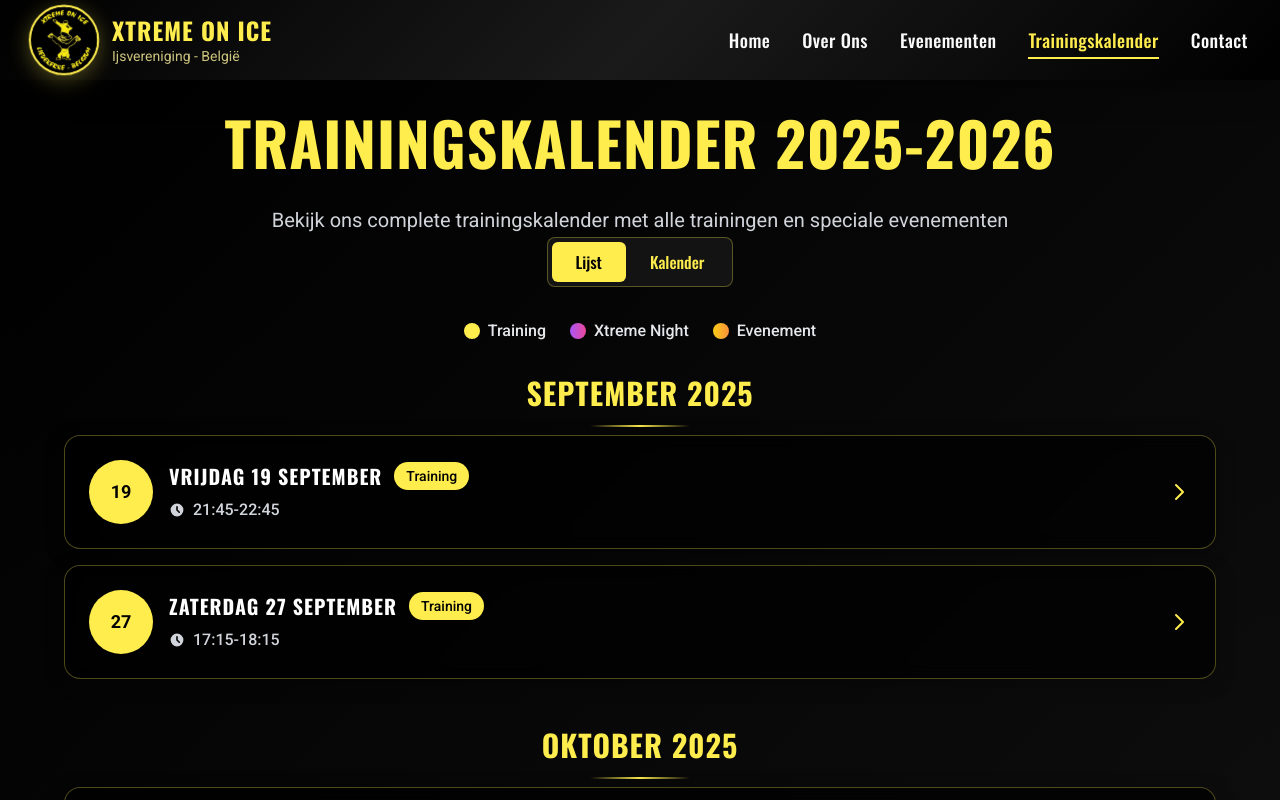
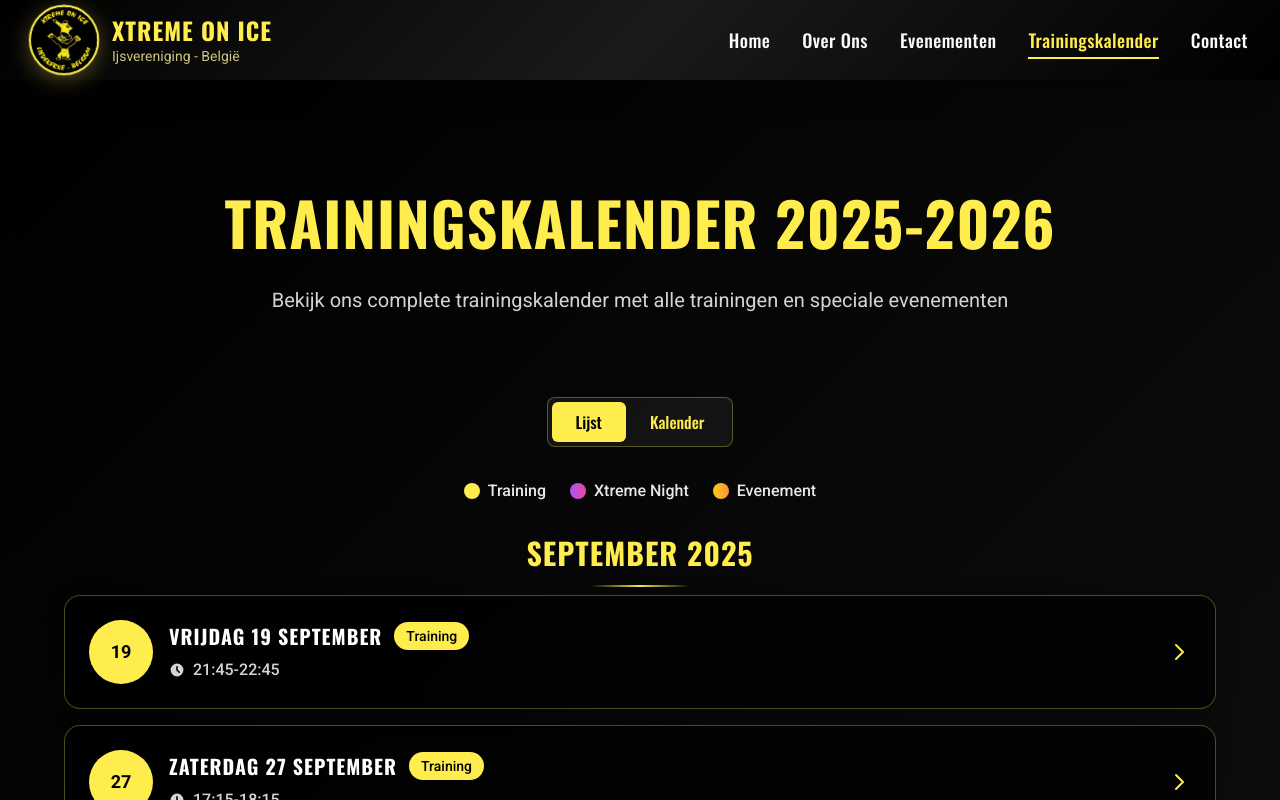
Before and after one commit to SBFUTURE/xtreme-website, a Vue app: page /trainingskalender in a window 1280 px wide. Shown: the top 800 px of the page. Built offline with nearby package versions, Linux system fonts and the light colour scheme.

Commit message:
adding some padding

```diff
--- a/src/components/training/TrainingCalendarHeader.vue
+++ b/src/components/training/TrainingCalendarHeader.vue
@@ -1,4 +1,6 @@
 <template>
+  <!-- Hero Section -->
+  <section class="py-20 px-4">
     <div class="max-w-6xl mx-auto text-center">
       <h1 class="text-5xl lg:text-6xl font-heading font-bold mb-8 text-xtreme-yellow ice-glide">
         Trainingskalender 2025-2026
@@ -7,6 +9,7 @@
         Bekijk ons complete trainingskalender met alle trainingen en speciale evenementen
       </p>
     </div>
+  </section>
 </template>
 
 <script>
@@ -14,7 +17,3 @@
   name: 'TrainingCalendarHeader'
 }
 </script>
-
-<style scoped>
-
-</style>
```
Lines whose indentation alone changed are shown as unchanged.
